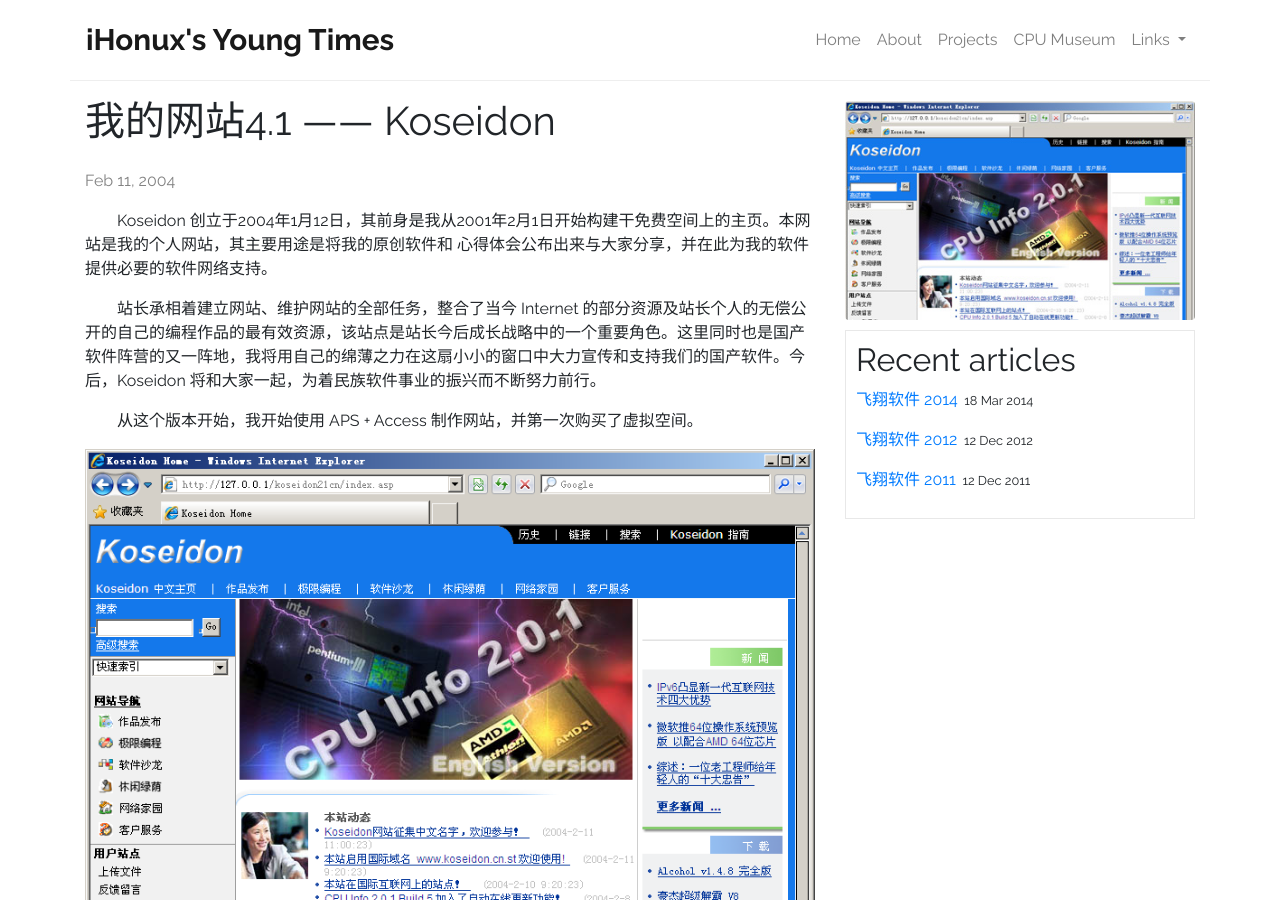
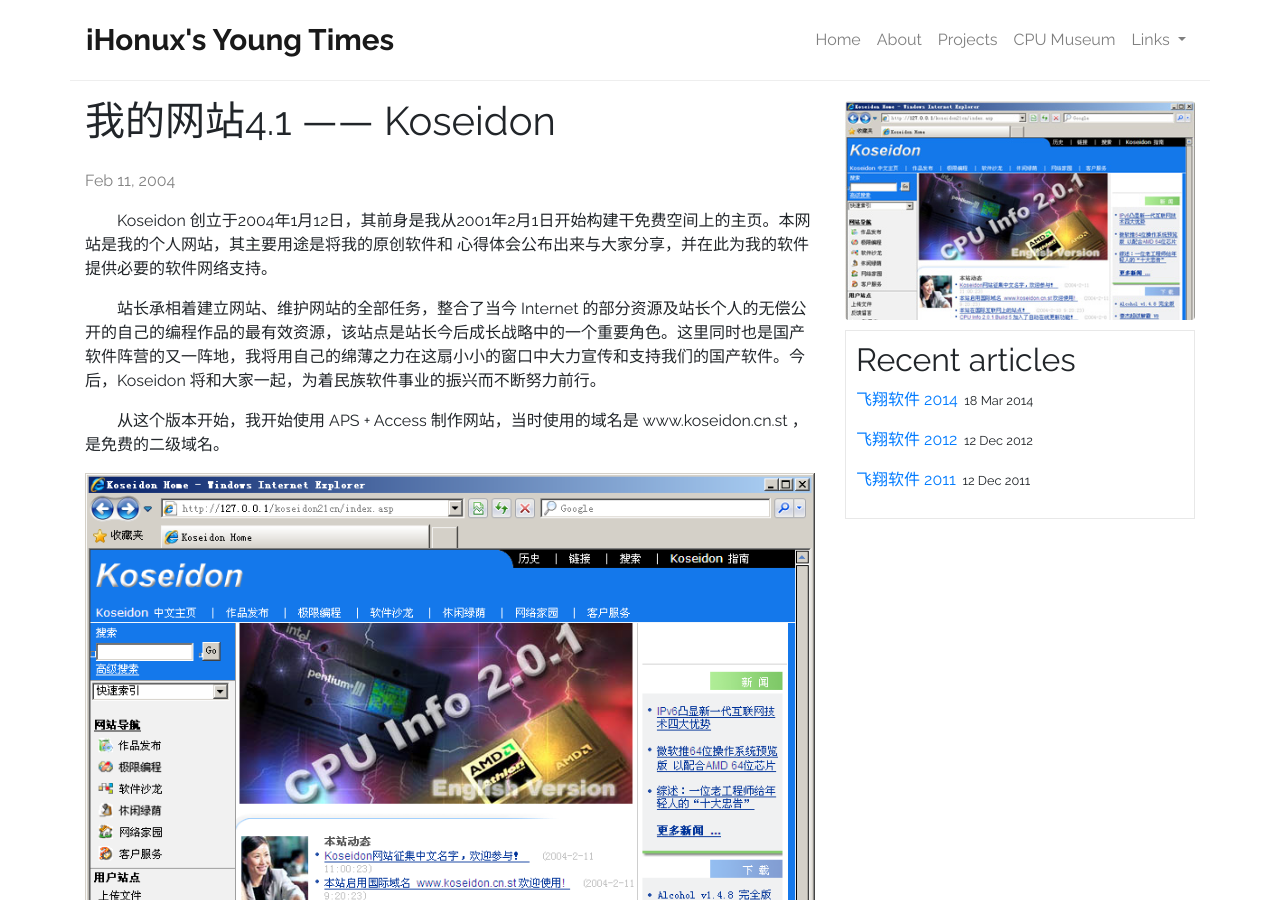
Before and after one commit to past-records/past-records.github.io, a Jekyll site: the page built from _posts/2004-02-11-my-pages-v4.markdown, in a window 1280 px wide and 900 px high. Built offline with Jekyll 4.4.1, drawn with Linux system fonts in a browser that asks for light colours.

Commit message:
Update 2004-02-11-my-pages-v4.markdown

```diff
--- a/_posts/2004-02-11-my-pages-v4.markdown
+++ b/_posts/2004-02-11-my-pages-v4.markdown
@@ -10,7 +10,7 @@
 
 　　站长承相着建立网站、维护网站的全部任务，整合了当今 Internet 的部分资源及站长个人的无偿公开的自己的编程作品的最有效资源，该站点是站长今后成长战略中的一个重要角色。这里同时也是国产软件阵营的又一阵地，我将用自己的绵薄之力在这扇小小的窗口中大力宣传和支持我们的国产软件。今后，Koseidon 将和大家一起，为着民族软件事业的振兴而不断努力前行。
 
-　　从这个版本开始，我开始使用 APS + Access 制作网站，并第一次购买了虚拟空间。
+　　从这个版本开始，我开始使用 APS + Access 制作网站，当时使用的域名是 www.koseidon.cn.st ，是免费的二级域名。
 
 ![我的网站4.1 —— Koseidon 中文版]({{site.baseurl}}/images/web/我的网站4.1-Koseidon中文版.png)
 
```
